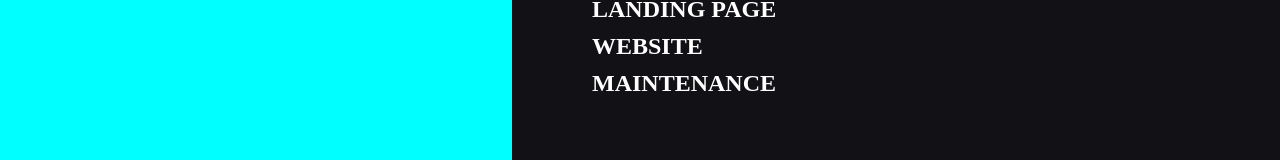
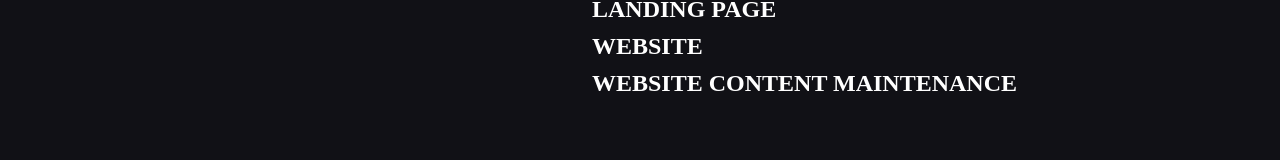
Before and after one commit to calvinwong95/chsolutions, a React (Create React App) app: page / in a window 1280 px wide. Shown: the part 463-623 px from the top of the page. Built offline with nearby package versions, Linux system fonts and the light colour scheme; a web font is replaced by a local one.

Commit message:
website complete

```diff
--- a/package.json
+++ b/package.json
@@ -3,6 +3,8 @@
   "version": "0.1.0",
   "private": true,
   "dependencies": {
+    "@splinetool/react-spline": "^2.2.2",
+    "@splinetool/runtime": "^0.9.106",
     "@testing-library/jest-dom": "^5.16.5",
     "@testing-library/react": "^13.3.0",
     "@testing-library/user-event": "^13.5.0",
--- a/src/components/Navbar.js
+++ b/src/components/Navbar.js
@@ -22,6 +22,7 @@ const Navbar = ({ setPageState }) => {
           display: "flex",
           alignItems: "center",
           justifyContent: "center",
+          cursor: "pointer",
         }}
         onClick={() => setPageState("main-page")}
       >
--- /dev/null
+++ b/src/components/PlanningSolution.js
@@ -0,0 +1,11 @@
+import React from "react";
+
+const PlanningSolution = () => {
+  return (
+    <div>
+      <img src={require("../assets/WorkflowSolution.jpg")} alt="" />
+    </div>
+  );
+};
+
+export default PlanningSolution;
--- a/src/index.css
+++ b/src/index.css
@@ -46,13 +46,14 @@ code {
 .containerLeft {
   width:40vw ;
   height:90vh;
-  background: aqua;
+  background: #111116;
 }
 
 .containerRight {
 
   flex:1;
   background: #111116;
+  overflow-y: auto;
 }
 
 .default-page-container {
@@ -69,6 +70,7 @@ code {
 
 .work-container {
   padding: 5em;
+
 }
 
 .contact-container {
@@ -98,3 +100,27 @@ code {
   width: 100%;
 
 }
+
+::-webkit-scrollbar {
+  width: 5px;
+  border-radius: 10px;
+
+}
+
+/* Track */
+::-webkit-scrollbar-track {
+  background: #111116;
+  border-radius: 10px;
+}
+
+/* Handle */
+::-webkit-scrollbar-thumb {
+  background: #888;
+  border-radius: 10px;
+}
+
+/* Handle on hover */
+::-webkit-scrollbar-thumb:hover {
+  background: #555;
+  border-radius: 10px;
+}
--- a/src/pages/AboutMe.js
+++ b/src/pages/AboutMe.js
@@ -59,10 +59,11 @@ const AboutMe = () => {
             <br />
             He later on developed interest in engineering sales which lead him
             to work in Sime Darby Industrial selling pump equipments for clients
-            such as Hershey Malaysia, IOI Bunge Loders, Palmaju, PrefChem.
+            <br />
+            ( Hershey Malaysia, IOI Bunge Loders, Palmaju, PrefChem )
             <br />
             <br />
-            During his free time, he self taught web development and thus now
+            During his free time, he self taught web development and now
             ventured his career to frontend developer.
           </h1>
         </motion.div>
--- a/src/pages/DefaultPage.js
+++ b/src/pages/DefaultPage.js
@@ -16,14 +16,14 @@ const DefaultPage = () => {
           <motion.div
             initial={{ opacity: 0 }}
             animate={{ opacity: 1 }}
-            transition={{ duration: 0.3 }}
+            transition={{ duration: 0.3, delay: 0.8 }}
           >
             <h1 style={{ color: "#FFF" }}>WELCOME TO</h1>
           </motion.div>
           <motion.div
             initial={{ opacity: 0 }}
             animate={{ opacity: 1 }}
-            transition={{ duration: 0.3, delay: 0.3 }}
+            transition={{ duration: 0.3, delay: 1 }}
           >
             <h1 style={{ color: "#FFF", fontSize: 50 }}>CH SOLUTIONS</h1>
           </motion.div>
@@ -32,7 +32,7 @@ const DefaultPage = () => {
         <motion.div
           initial={{ opacity: 0 }}
           animate={{ opacity: 1 }}
-          transition={{ duration: 0.5, delay: 0.8 }}
+          transition={{ duration: 0.5, delay: 1.3 }}
           style={{ display: "flex", flexDirection: "column", rowGap: 10 }}
         >
           <h1
@@ -42,7 +42,9 @@ const DefaultPage = () => {
           </h1>
           <h1 style={{ color: "#FFF", fontSize: 24 }}>LANDING PAGE</h1>
           <h1 style={{ color: "#FFF", fontSize: 24 }}>WEBSITE</h1>
-          <h1 style={{ color: "#FFF", fontSize: 24 }}>MAINTENANCE</h1>
+          <h1 style={{ color: "#FFF", fontSize: 24 }}>
+            WEBSITE CONTENT MAINTENANCE
+          </h1>
         </motion.div>
       </div>
     </div>
--- a/src/pages/MainPage.js
+++ b/src/pages/MainPage.js
@@ -2,9 +2,12 @@ import React, { useContext } from "react";
 import Navbar from "../components/Navbar";
 import { PageStateContext } from "../context/PageStateContext";
 import AboutMe from "./AboutMe";
-import Work from "./Work";
 import Contact from "./Contact";
 import DefaultPage from "./DefaultPage";
+import Solution from "./Solution";
+
+import Spline from "@splinetool/react-spline";
+import { motion } from "framer-motion";
 
 const MainPage = () => {
   const { pageState, setPageState } = useContext(PageStateContext);
@@ -23,11 +26,20 @@ const MainPage = () => {
           height: "90vh",
         }}
       >
-        <div className="containerLeft"></div>
+        <div className="containerLeft">
+          <motion.div
+            initial={{ opacity: 0 }}
+            animate={{ opacity: 1 }}
+            transition={{ duration: 0.5, delay: 2 }}
+            style={{ width: "100%", height: "100%" }}
+          >
+            <Spline scene="https://prod.spline.design/FPQV2VLoRYVD1v3V/scene.splinecode" />
+          </motion.div>
+        </div>
         <div className="containerRight">
           {pageState === "main-page" && <DefaultPage />}
           {pageState === "about-me" && <AboutMe />}
-          {pageState === "work" && <Work />}
+          {pageState === "work" && <Solution />}
           {pageState === "contact" && <Contact />}
         </div>
       </div>
--- /dev/null
+++ b/src/pages/Solution.js
@@ -0,0 +1,65 @@
+import React from "react";
+import PlanningSolution from "../components/PlanningSolution";
+import { motion } from "framer-motion";
+import Spline from "@splinetool/react-spline";
+
+const Solution = () => {
+  return (
+    <div className="work-container">
+      <motion.div
+        initial={{ opacity: 0 }}
+        animate={{ opacity: 1 }}
+        transition={{ duration: 0.3, delay: 0.3 }}
+      >
+        <div className="Landing Page & Website">
+          <h1 style={{ color: "white", textDecoration: "underline" }}>
+            {"LANDING PAGE & WEBSITE"}
+          </h1>
+          <h3 style={{ color: "white", marginTop: 20 }}>
+            Our workflow starts with planning and structuring the layout and
+            deliverables.
+            <br /> Once completed, we will then move to the designing stage of
+            the prototype.
+            <br /> Lastly, we will develop and deliver the finalized product.
+          </h3>
+          <div style={{ marginTop: 50, marginBottom: 50 }}>
+            <PlanningSolution />
+          </div>
+        </div>
+        <div className="3D Animation">
+          <h1 style={{ color: "white", textDecoration: "underline" }}>
+            {"3D Animation"}
+          </h1>
+          <h3 style={{ color: "white", marginTop: 20, marginBottom: 50 }}>
+            We create and design 3D elements to make your website attractive and
+            improve user's experience.
+            <br />
+            Feel free to press the button with your keyboard!
+          </h3>
+          <motion.div
+            initial={{ opacity: 0 }}
+            animate={{ opacity: 1 }}
+            transition={{ duration: 0.3, delay: 0.3 }}
+            style={{
+              display: "flex",
+              justifyContent: "center",
+            }}
+          >
+            <Spline scene="https://prod.spline.design/DPYr3EM64eIGHjeS/scene.splinecode" />
+          </motion.div>
+        </div>
+        <div className="Maintenance">
+          <h1 style={{ color: "white", textDecoration: "underline" }}>
+            {"Maintenance"}
+          </h1>
+          <h3 style={{ color: "white", marginTop: 20 }}>
+            Trouble in navigating your website and needing to consistently
+            update the content? <br /> No worries! <br /> We can do it for you!
+          </h3>
+        </div>
+      </motion.div>
+    </div>
+  );
+};
+
+export default Solution;
--- a/src/pages/Work.js
+++ /dev/null
@@ -1,14 +0,0 @@
-import React from "react";
-
-const Work = () => {
-  return (
-    <div className="work-container">
-      <div style={{ marginBottom: "30px" }}></div>
-      <div style={{ marginTop: "100px", width: "500px" }}>
-        <h2 style={{ color: "white" }}>These are some of my work</h2>
-      </div>
-    </div>
-  );
-};
-
-export default Work;
```
Also changed, not shown: src/assets/WorkflowSolution.jpg (added), 1 other file (tests, documents, lock files or other folders).
